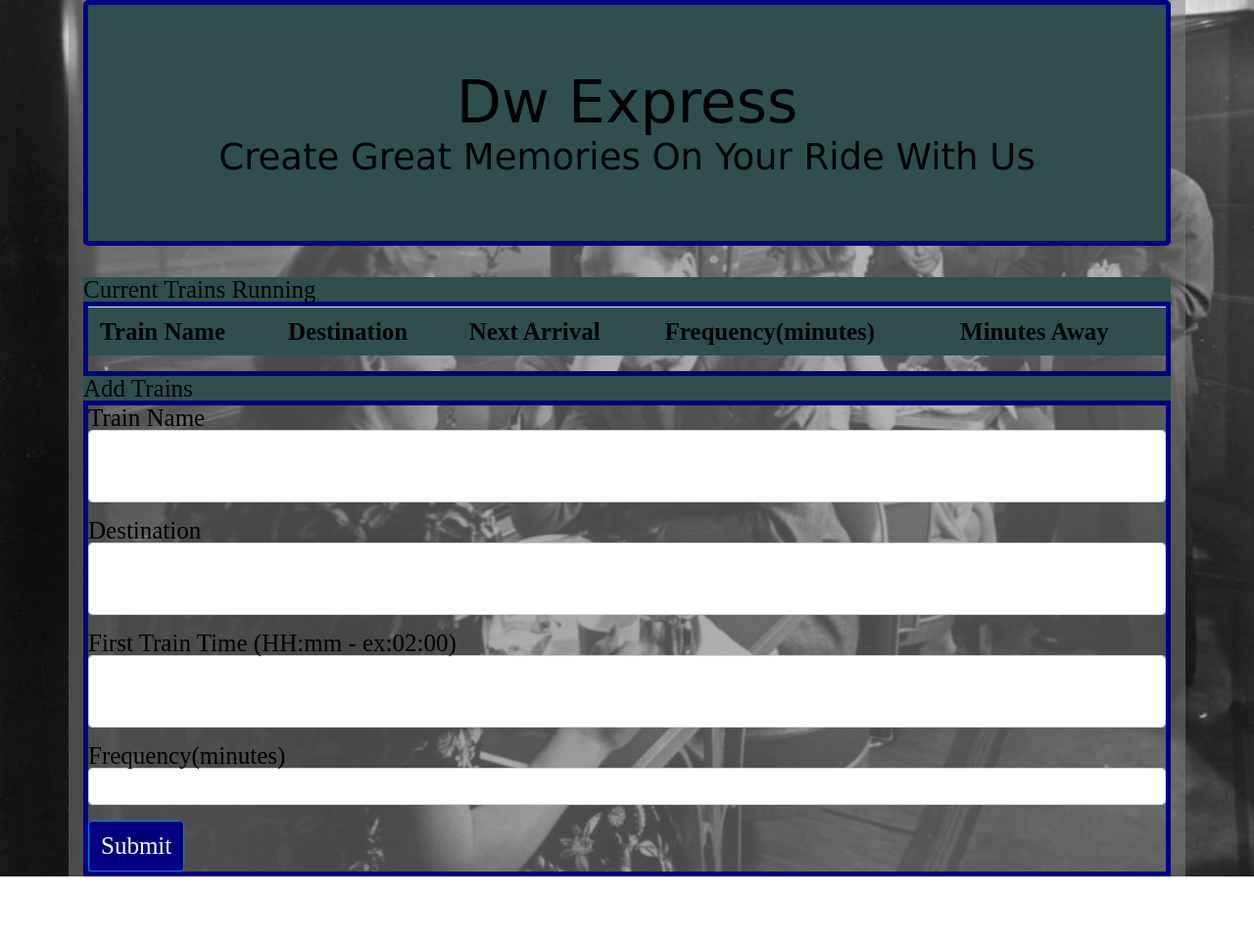
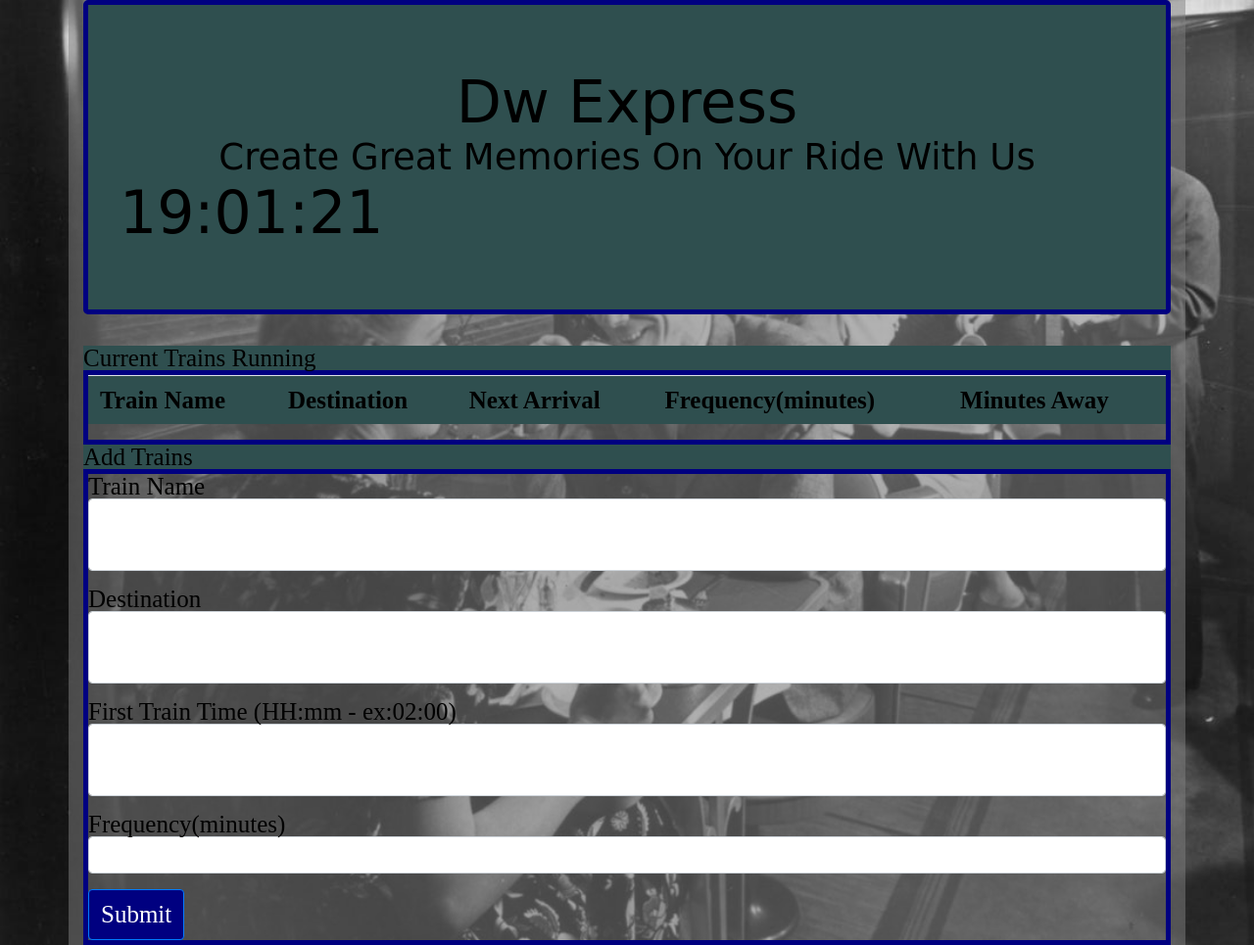
Before and after one commit to pollesche02/Train-Scheduler, a plain HTML site: page index.html in a window 1280 px wide. Shown: the whole page at 98% size. Before the commit the page ends 895 px from the top, so only its background shows below. Drawn offline with nearby package versions, Linux system fonts and the light colour scheme; no server answers.

Commit message:
ready for grade

```diff
--- a/index.html
+++ b/index.html
@@ -28,7 +28,7 @@
         <h3 class="text-center ride">
           Create Great Memories On Your Ride With Us
         </h3>
-        <h3 id="currentrealtime"></h3>
+        <h3 id="currenttime"></h3>
       </div>
       <!-- Show code for current train schedule-->
       <div class="row">
```
Also changed, not shown: 1 other file.
